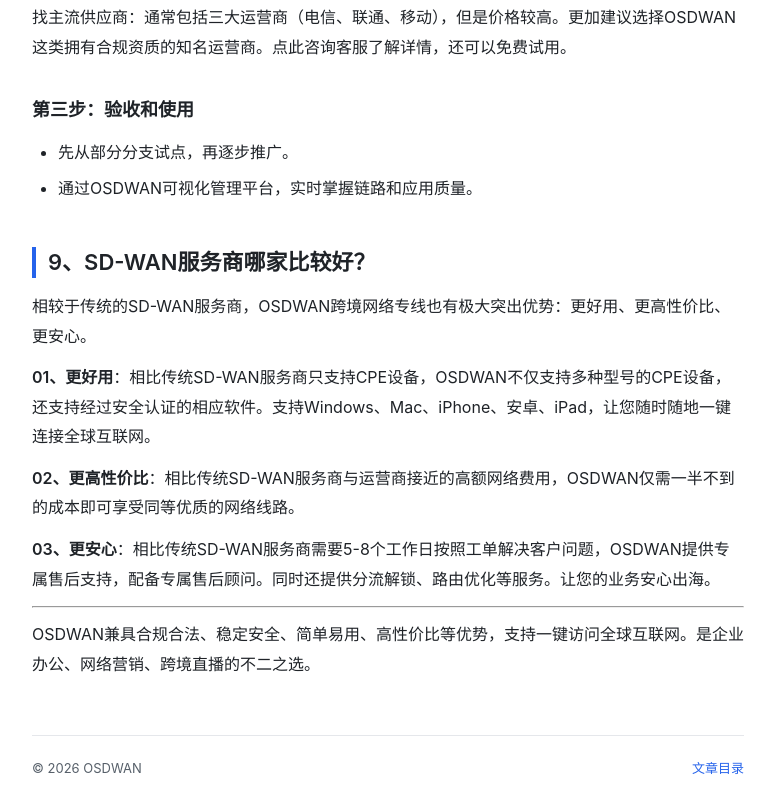
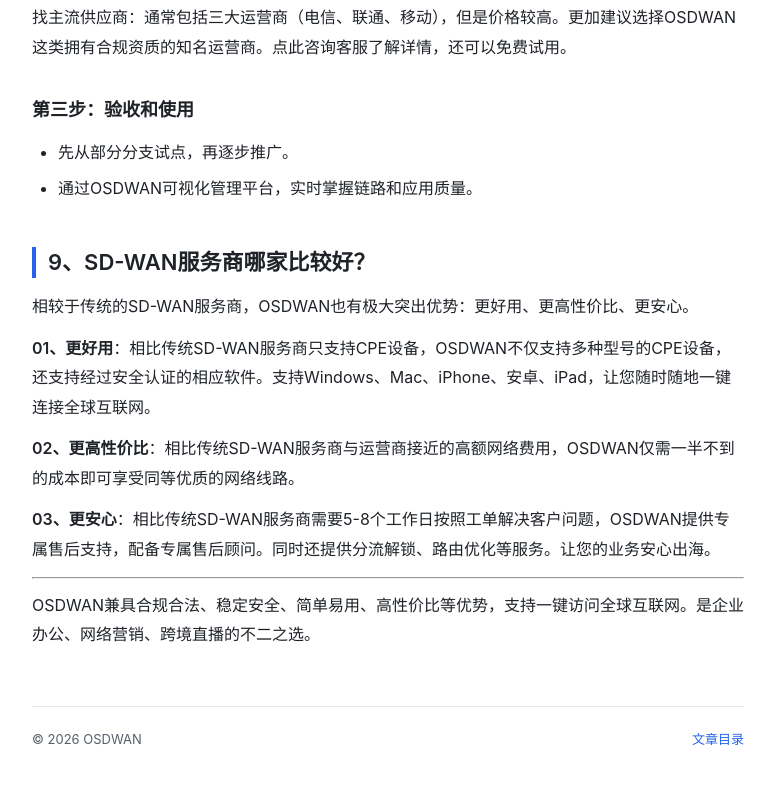
Before and after one commit to osdwan/osdwan.github.io, a plain HTML site: page sdwan/introduction.html in a window 1280 px wide. Shown: the part 5952-6764 px from the top of the page, without its empty margins (252-1027 px from the left). Drawn offline with Linux system fonts and the light colour scheme.

Commit message:
Update introduction.html

```diff
--- a/sdwan/introduction.html
+++ b/sdwan/introduction.html
@@ -286,7 +286,7 @@
 <li>通过OSDWAN可视化管理平台，实时掌握链路和应用质量。</li>
 </ul>
 <h2 id="9sd-wan">9、SD-WAN服务商哪家比较好？</h2>
-<p>相较于传统的SD-WAN服务商，OSDWAN跨境网络专线也有极大突出优势：更好用、更高性价比、更安心。</p>
+<p>相较于传统的SD-WAN服务商，OSDWAN也有极大突出优势：更好用、更高性价比、更安心。</p>
 <p><strong>01、更好用</strong>：相比传统SD-WAN服务商只支持CPE设备，OSDWAN不仅支持多种型号的CPE设备，还支持经过安全认证的相应软件。支持Windows、Mac、iPhone、安卓、iPad，让您随时随地一键连接全球互联网。</p>
 <p><strong>02、更高性价比</strong>：相比传统SD-WAN服务商与运营商接近的高额网络费用，OSDWAN仅需一半不到的成本即可享受同等优质的网络线路。</p>
 <p><strong>03、更安心</strong>：相比传统SD-WAN服务商需要5-8个工作日按照工单解决客户问题，OSDWAN提供专属售后支持，配备专属售后顾问。同时还提供分流解锁、路由优化等服务。让您的业务安心出海。</p>
```
